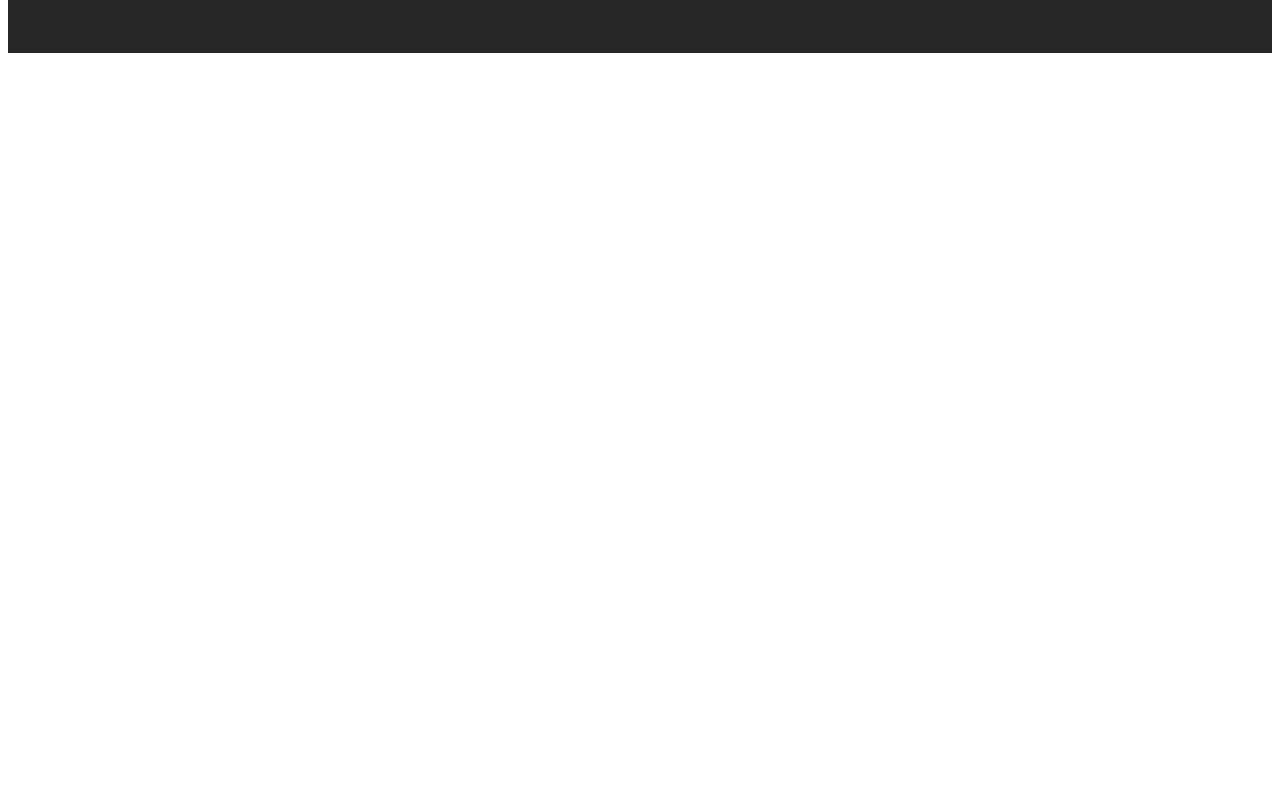
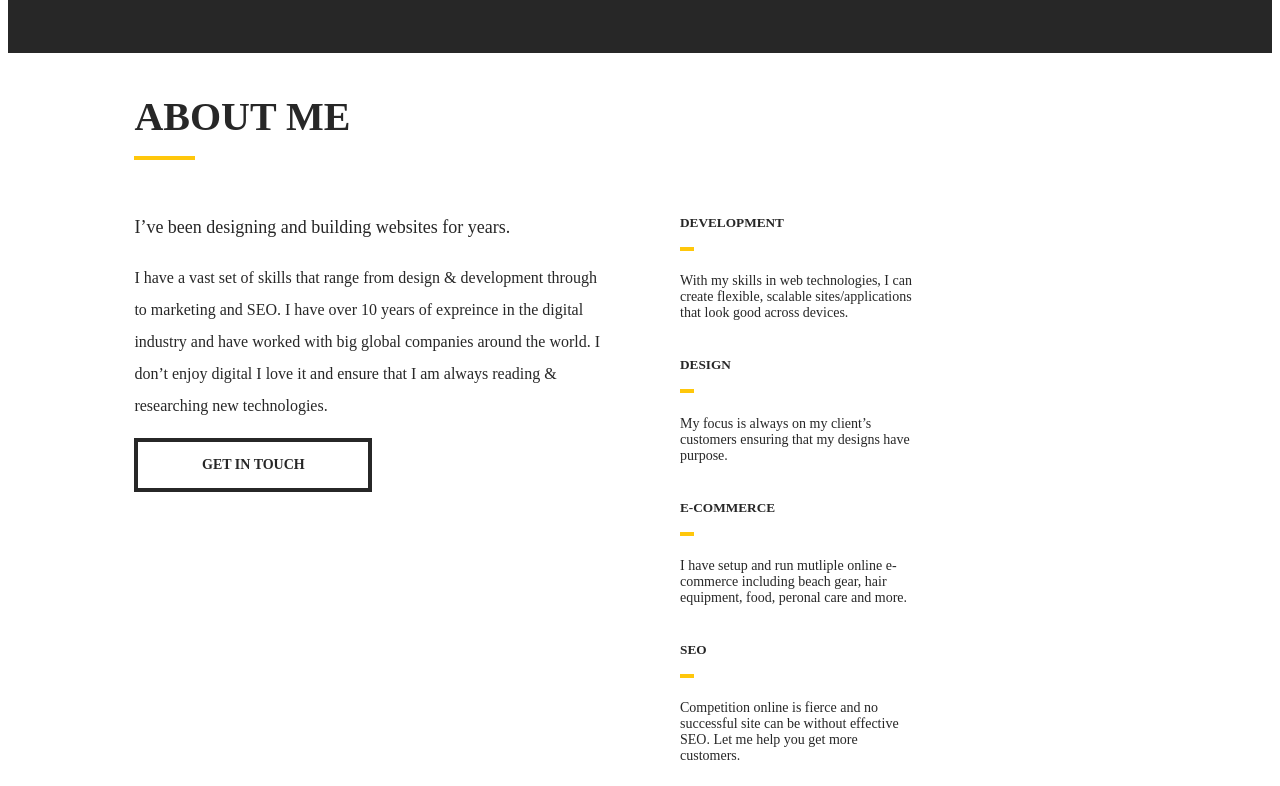
Before and after one commit to murraywilliams/mw2018, a Gatsby site: page / in a window 1280 px wide. Shown: the part 504-1290 px from the top of the page. Before the commit the page ends 800 px from the top, so only its background shows below. Built offline with nearby package versions, Linux system fonts and the light colour scheme; Gatsby itself is replaced by a stand-in of ours.

Commit message:
Built out the about section

```diff
--- /dev/null
+++ b/src/components/About/index.js
@@ -0,0 +1,111 @@
+import React from 'react'
+import Link from 'gatsby-link'
+import styled from 'styled-components'
+import logo from '../../assets/mw-logo.png'
+
+const About = () => (
+  <Wrapper>
+  <Heading>About me</Heading>
+    <Inner>
+      <LHS>
+      <AboutSub>I’ve been designing and building websites for years.</AboutSub>
+      <AboutDescription>I have a vast set of skills that range from design & development through to marketing and SEO. I have over 10 years of expreince in the digital industry and have worked with big global companies around the world. I don’t enjoy digital I love it and ensure that I am always reading & researching new technologies.</AboutDescription>
+      <ContactButton>Get in touch</ContactButton>
+      </LHS>
+      <RHS>
+        <SkillWrapper>
+          <Skill>
+            <SkillTitle>development</SkillTitle>
+            <Description>With my skills in web technologies, I can create flexible, scalable sites/applications that look good across devices.</Description>
+          </Skill>
+          <Skill>
+            <SkillTitle>design</SkillTitle>
+            <Description>My focus is always on my client’s customers ensuring that my designs have purpose.</Description>
+          </Skill>
+          <Skill>
+            <SkillTitle>e-commerce</SkillTitle>
+            <Description>I have setup and run mutliple online e-commerce including beach gear, hair equipment, food, peronal care and more.</Description>
+          </Skill>
+          <Skill>
+            <SkillTitle>seo</SkillTitle>
+            <Description>Competition online is fierce and no successful site can be without effective SEO. Let me help you get more customers.</Description>
+          </Skill>
+          </SkillWrapper>
+      </RHS>
+    </Inner>
+  </Wrapper>
+)
+
+export default About
+
+const Wrapper = styled.div`
+  padding-left: 10%;
+  padding-right: 10%;
+  color: #272727;
+  margin-top: 40px;
+`
+const Heading = styled.h2`
+  font-size: 40px;
+  font-weight: 900;
+  text-transform: uppercase;
+
+  &::after {
+    content: " ";
+    padding-top: 10px;
+    border-bottom: 4px solid #FFC70B;
+    width: 6%;
+    height: 6px;
+    display: block;
+  }
+`
+const Inner = styled.div`
+  display: flex;
+`
+const LHS = styled.div`
+  flex-basis: 100%;
+  padding-right: 60px;
+`
+const AboutSub = styled.h4`
+  font-size: 18px;
+  font-weight: 400;
+`
+const AboutDescription = styled.p`
+  font-size: 16px;
+  line-height: 2;
+`
+const ContactButton = styled.div`
+  padding: 15px;
+  border: 4px solid #272727;
+  text-transform: uppercase;
+  width: 200px;
+  font-size: 14px;
+  font-weight: 600;
+  text-align: center;
+`
+const RHS = styled.div`
+  flex-basis: 100%;
+`
+const SkillWrapper = styled.div`
+  display: flex;
+  flex-wrap: wrap;
+`
+const Skill = styled.div`
+  width: 50%;
+  padding: 0 10px;
+`
+const SkillTitle = styled.h5`
+  text-transform: uppercase;
+
+  &::after {
+    content: " ";
+    padding-top: 10px;
+    border-bottom: 4px solid #FFC70B;
+    width: 6%;
+    height: 6px;
+    display: block;
+  }
+`
+const Description = styled.p`
+  font-size: 14px;
+
+`
--- a/src/layouts/index.js
+++ b/src/layouts/index.js
@@ -9,7 +9,7 @@ import './index.css'
 const TemplateWrapper = ({ children }) => (
   <div>
     <Helmet
-      title="Gatsby Default Starter"
+      title="MurrayWilliams - Freelance Developer"
       meta={[
         { name: 'description', content: 'Sample' },
         { name: 'keywords', content: 'sample, something' },
--- a/src/pages/index.js
+++ b/src/pages/index.js
@@ -2,11 +2,16 @@ import React from 'react'
 import Link from 'gatsby-link'
 import styled from 'styled-components'
 
+import About from '../components/About/index'
+
 const IndexPage = () => (
-  <Banner>
-    <Title>freelance <br/>developer</Title>
-    <Subtitle>As a designer and developer, I understand that perfect user interface should look good and work even better. Alongside my clients, I uncover problems and solve them. In short, I create bolder online experiences.</Subtitle>
-  </Banner>
+  <div>
+    <Banner>
+      <Title>freelance <br/>developer</Title>
+      <Subtitle>As a designer and developer, I understand that perfect user interface should look good and work even better. Alongside my clients, I uncover problems and solve them. In short, I create bolder online experiences.</Subtitle>
+    </Banner>
+    <About />
+  </div>
 )
 
 export default IndexPage;
```
